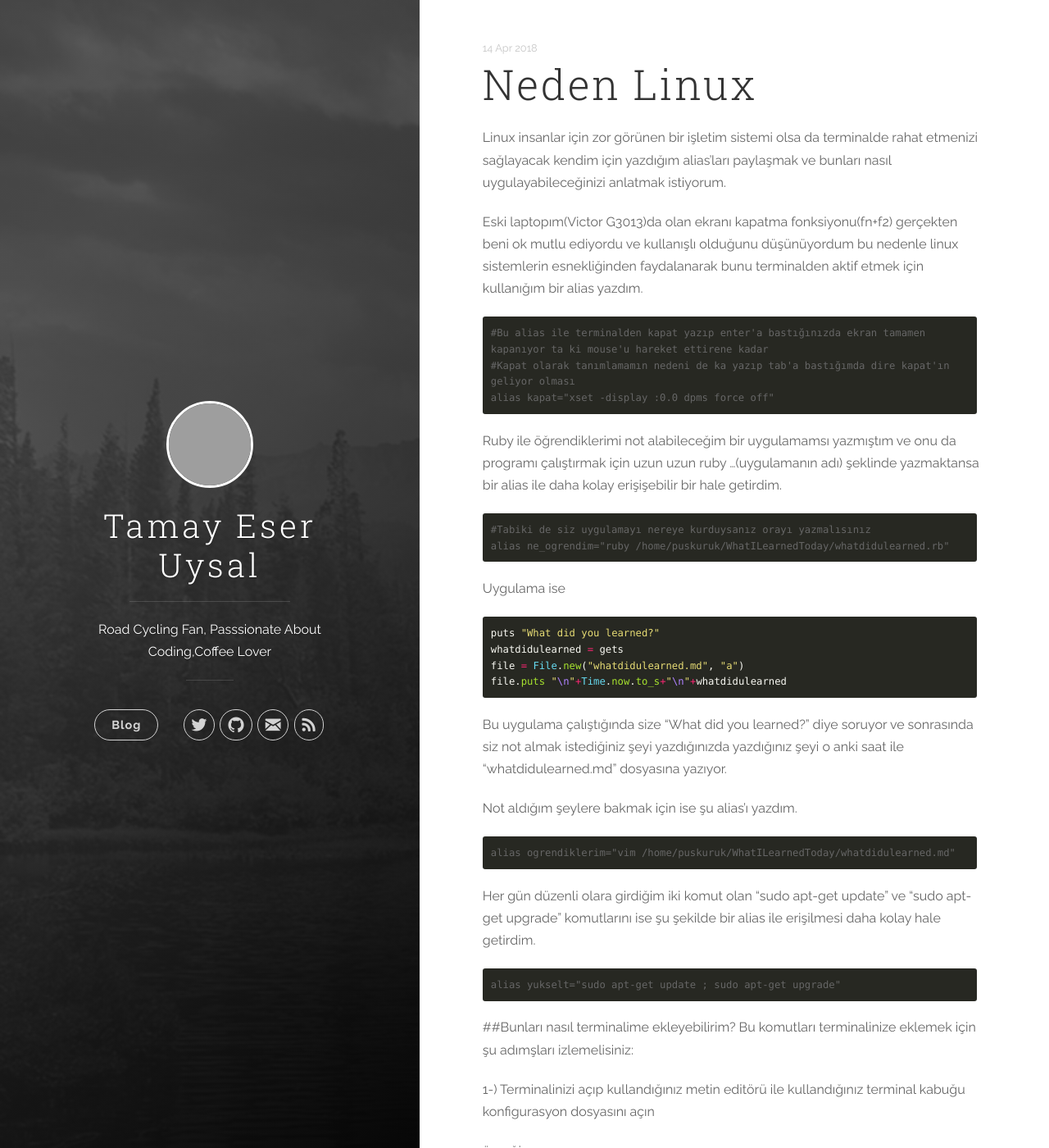
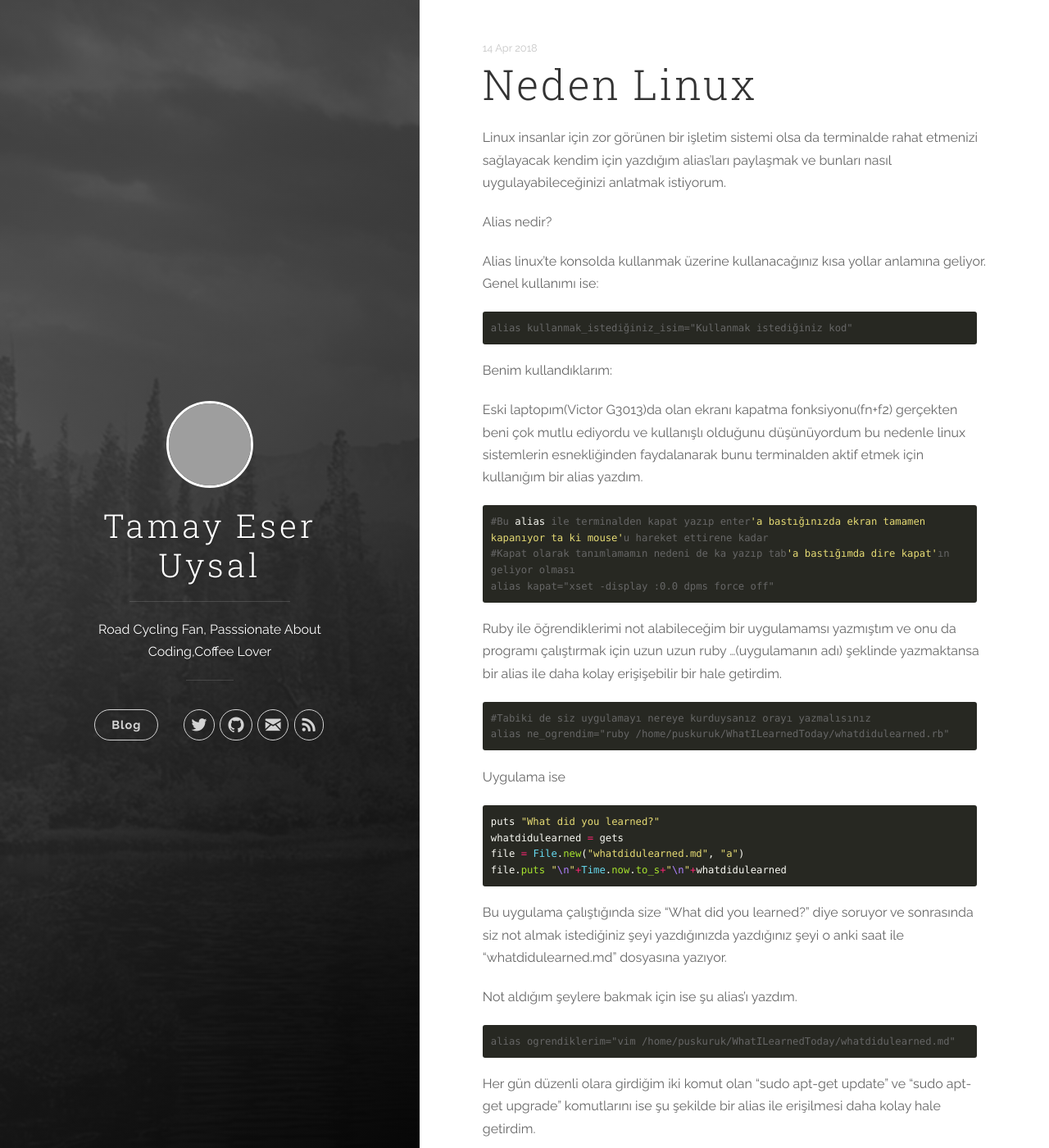
Before and after one commit to puskuruk/puskuruk.github.io, a Jekyll site: the page built from _posts/2018-04-14-neden-linux.md, in a window 1280 px wide and 1400 px high. Shown: the whole window at 82% size. Built offline with Jekyll 4.4.1, drawn with Linux system fonts in a browser that asks for light colours; some of the changed text lies outside the part shown; grey boxes are pictures that could not be loaded.

Commit message:
Neden linux? Yazısını güncelledim

````diff
--- a/_posts/2018-04-14-neden-linux.md
+++ b/_posts/2018-04-14-neden-linux.md
@@ -1,7 +1,25 @@
+---
+title: Neden Linux
+layout: post
+---
+
 Linux insanlar için zor görünen bir işletim sistemi olsa da terminalde rahat etmenizi sağlayacak kendim için yazdığım alias'ları paylaşmak ve bunları nasıl uygulayabileceğinizi anlatmak istiyorum.
 
-Eski laptopım(Victor G3013)da olan ekranı kapatma fonksiyonu(fn+f2) gerçekten beni ok mutlu ediyordu ve kullanışlı olduğunu düşünüyordum bu nedenle linux sistemlerin esnekliğinden faydalanarak bunu terminalden aktif etmek için kullanığım bir alias yazdım.
+
+
+Alias nedir?
+
+Alias linux'te konsolda kullanmak üzerine kullanacağınız kısa yollar anlamına geliyor. Genel kullanımı ise:
+
+```console
+alias kullanmak_istediğiniz_isim="Kullanmak istediğiniz kod"
 ```
+
+Benim kullandıklarım:
+
+Eski laptopım(Victor G3013)da olan ekranı kapatma fonksiyonu(fn+f2) gerçekten beni çok mutlu ediyordu ve kullanışlı olduğunu düşünüyordum bu nedenle linux sistemlerin esnekliğinden faydalanarak bunu terminalden aktif etmek için kullanığım bir alias yazdım.
+
+```console
 #Bu alias ile terminalden kapat yazıp enter'a bastığınızda ekran tamamen kapanıyor ta ki mouse'u hareket ettirene kadar
 #Kapat olarak tanımlamamın nedeni de ka yazıp tab'a bastığımda dire kapat'ın geliyor olması
 alias kapat="xset -display :0.0 dpms force off"
@@ -9,7 +27,7 @@ alias kapat="xset -display :0.0 dpms force off"
 
 Ruby ile öğrendiklerimi not alabileceğim bir uygulamamsı yazmıştım ve onu da programı çalıştırmak için uzun uzun ruby ...(uygulamanın adı) şeklinde yazmaktansa bir alias ile daha kolay erişişebilir bir hale getirdim.
 
-```
+```console
 #Tabiki de siz uygulamayı nereye kurduysanız orayı yazmalısınız
 alias ne_ogrendim="ruby /home/puskuruk/WhatILearnedToday/whatdidulearned.rb"
 ```
@@ -26,32 +44,31 @@ Bu uygulama çalıştığında size "What did you learned?" diye soruyor ve sonr
 
 Not aldığım şeylere bakmak için ise şu alias'ı yazdım.
 
-```
+```console
 alias ogrendiklerim="vim /home/puskuruk/WhatILearnedToday/whatdidulearned.md"
 ```
 
 Her gün düzenli olara girdiğim iki komut olan "sudo apt-get update" ve "sudo apt-get upgrade" komutlarını ise şu şekilde bir alias ile erişilmesi daha kolay hale getirdim.
 
-```
+```console
 alias yukselt="sudo apt-get update ; sudo apt-get upgrade"
 ```
 
-##Bunları nasıl terminalime ekleyebilirim?
+Bunları nasıl terminalime ekleyebilirim?
 Bu komutları terminalinize eklemek için şu adımşları izlemelisiniz:
 
 1-) Terminalinizi açıp kullandığınız metin editörü ile kullandığınız terminal kabuğu konfigurasyon dosyasını açın
 
 örneğin:
 
-```
+```console
 #Vim ile zsh kabuğuna erişmek için
 $ vim .zshrc
 ```
 veya
 
-```
+```console
 #Vim ile bash(bourne again shell) kabuğuna erişmek için
-```
 $ vim .bashrc
 ```
 2-) Boş bulduğunuz bir yere kullanmak istediğiniz komutu yapıştırın.
````
